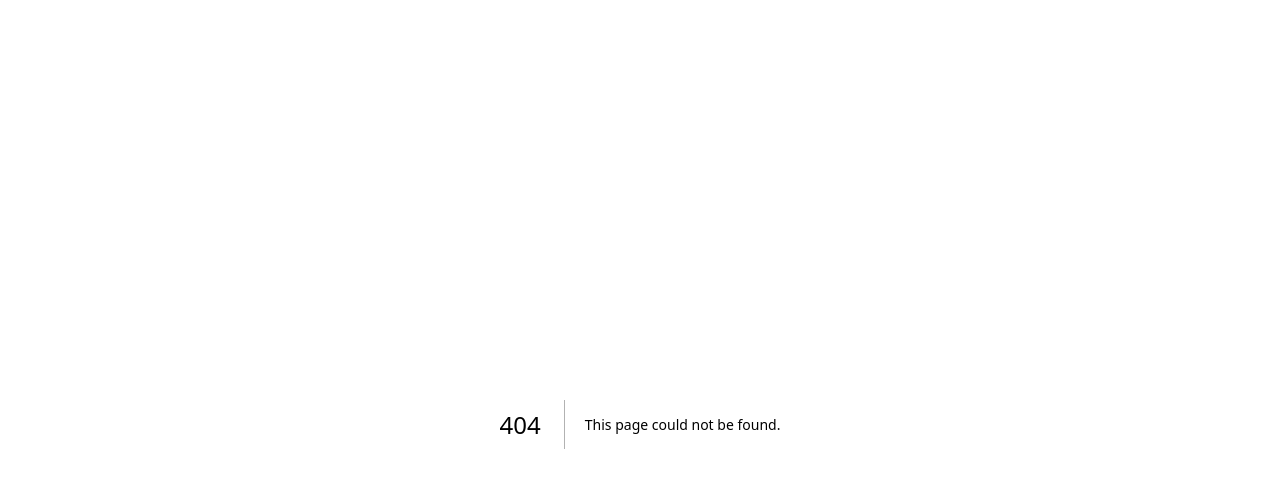
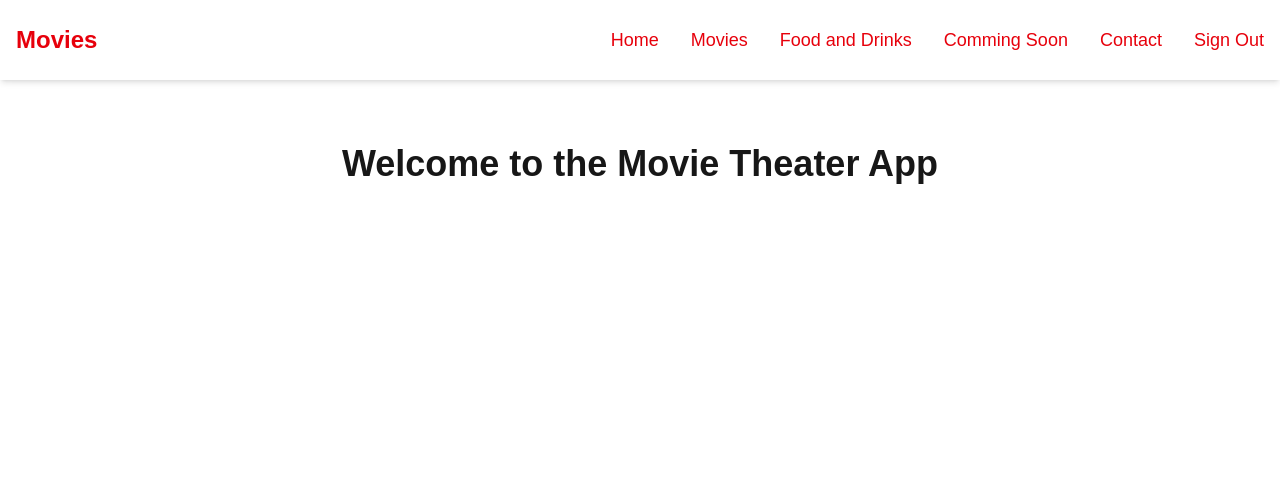
Before and after one commit to SantinoGiordano/theaterAppFrontend, a Next.js app: page /home in a window 1280 px wide. Before the commit this address had no page. Shown: the top 488 px of the page. Built offline with nearby package versions, Linux system fonts and the light colour scheme.

Commit message:
placholder text

```diff
--- /dev/null
+++ b/app/(root)/home/page.tsx
@@ -0,0 +1,9 @@
+export default function Home() {
+    return (
+        <>
+        <div>
+            <h1 className="text-4xl font-bold text-center mt-10">Welcome to the Movie Theater App</h1>
+        </div>
+        </>
+    )
+}
```
